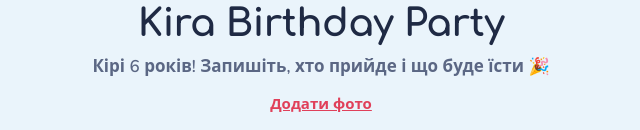
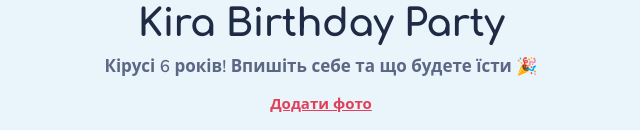
Before and after one commit to Endorphin4uk/kira-party, a plain HTML site: page index.html in a window 1280 px wide. Shown: the part 214-344 px from the top of the page, without its empty margins (319-959 px from the left). Drawn offline with nearby package versions, Linux system fonts and the light colour scheme.

Commit message:
Update subtitle text

```diff
--- a/index.html
+++ b/index.html
@@ -120,7 +120,7 @@ input::placeholder,textarea::placeholder{color:var(--muted);opacity:.8}
   </div>
   <input type="file" id="file" accept="image/*" hidden>
   <h1>Kira Birthday Party</h1>
-  <p class="sub">Кірі 6 років! Запишіть, хто прийде і що буде їсти 🎉</p>
+  <p class="sub">Кірусі 6 років! Впишіть себе та що будете їсти 🎉</p>
   <button class="photo-btn" id="photoBtn" type="button">Додати фото</button>
   <button class="share-link" id="shareLink" type="button">🔗 Поділитися посиланням</button>
 </header>
```
